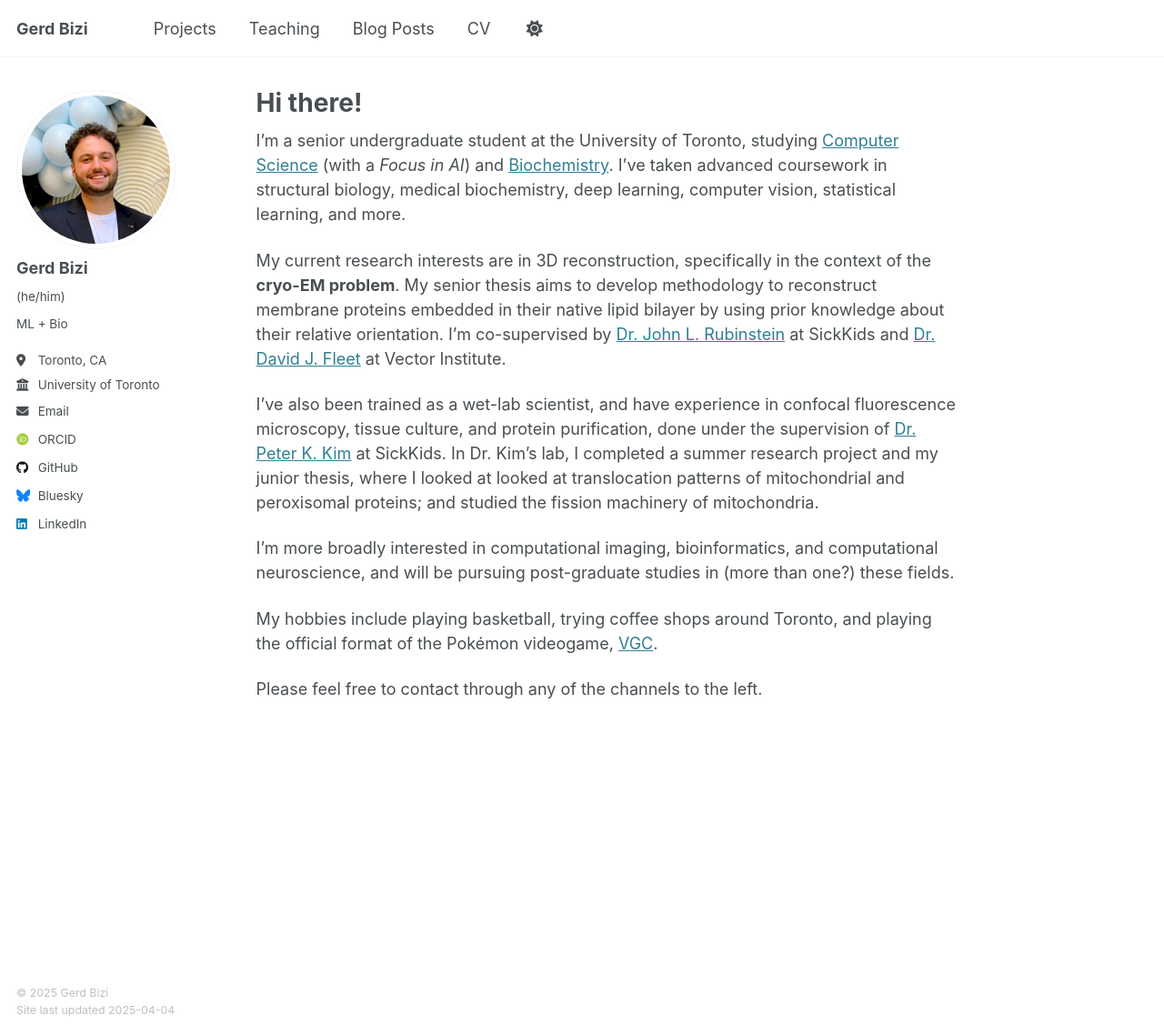
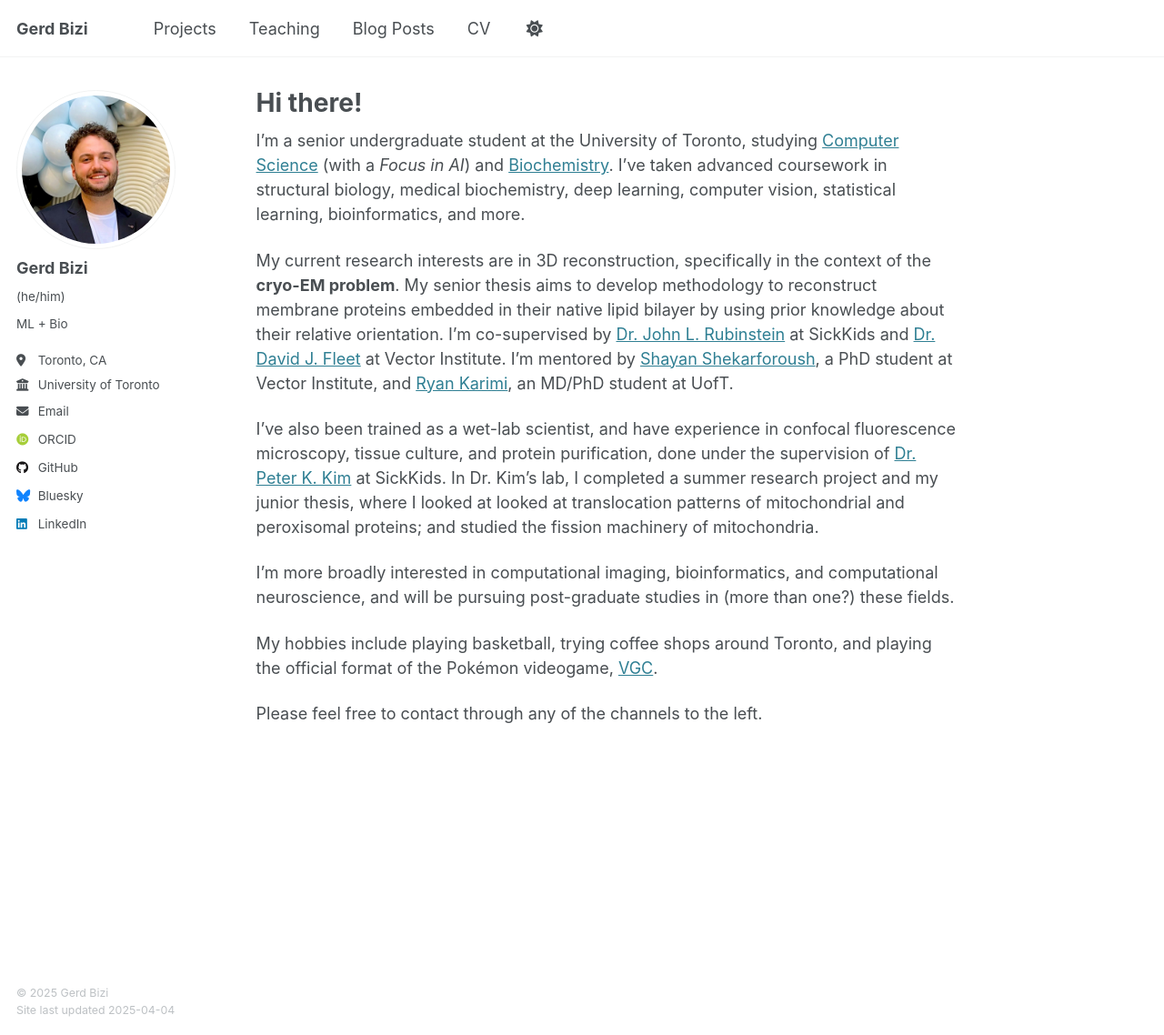
Before and after one commit to gerd-bizi/gerd-bizi.github.io, a Jekyll site: the page built from _pages/about.md, in a window 1280 px wide and 1138 px high. Shown: the whole window at 91% size. Built offline with Jekyll 4.4.1, drawn with Linux system fonts in a browser that asks for light colours; some web fonts are replaced.

Commit message:
fixed intro a little

```diff
--- a/_pages/about.md
+++ b/_pages/about.md
@@ -7,9 +7,9 @@ redirect_from:
   - /about.html
 ---
 
-I'm a senior undergraduate student at the University of Toronto, studying [Computer Science](https://web.cs.toronto.edu) (with a *Focus in AI*) and [Biochemistry](https://biochemistry.utoronto.ca). I've taken advanced coursework in structural biology, medical biochemistry, deep learning, computer vision, statistical learning, and more.
+I'm a senior undergraduate student at the University of Toronto, studying [Computer Science](https://web.cs.toronto.edu) (with a *Focus in AI*) and [Biochemistry](https://biochemistry.utoronto.ca). I've taken advanced coursework in structural biology, medical biochemistry, deep learning, computer vision, statistical learning, bioinformatics, and more.
 
-My current research interests are in 3D reconstruction, specifically in the context of the **cryo-EM problem**. My senior thesis aims to develop methodology to reconstruct membrane proteins embedded in their native lipid bilayer by using prior knowledge about their relative orientation. I'm co-supervised by [Dr. John L. Rubinstein](https://www.rubinsteinlab.org) at SickKids and [Dr. David J. Fleet](https://www.cs.toronto.edu/~fleet/) at Vector Institute.
+My current research interests are in 3D reconstruction, specifically in the context of the **cryo-EM problem**. My senior thesis aims to develop methodology to reconstruct membrane proteins embedded in their native lipid bilayer by using prior knowledge about their relative orientation. I'm co-supervised by [Dr. John L. Rubinstein](https://www.rubinsteinlab.org) at SickKids and [Dr. David J. Fleet](https://www.cs.toronto.edu/~fleet/) at Vector Institute. I'm mentored by [Shayan Shekarforoush](https://shekshaa.github.io), a PhD student at Vector Institute, and [Ryan Karimi](https://scholar.google.com/citations?user=ekl4WVEAAAAJ&hl=en), an MD/PhD student at UofT.
 
 I've also been trained as a wet-lab scientist, and have experience in confocal fluorescence microscopy, tissue culture, and protein purification, done under the supervision of [Dr. Peter K. Kim](https://biochemistry.utoronto.ca/person/peter-k-kim/) at SickKids. In Dr. Kim's lab, I completed a summer research project and my junior thesis, where I looked at looked at translocation patterns of mitochondrial and peroxisomal proteins; and studied the fission machinery of mitochondria.
 
```
